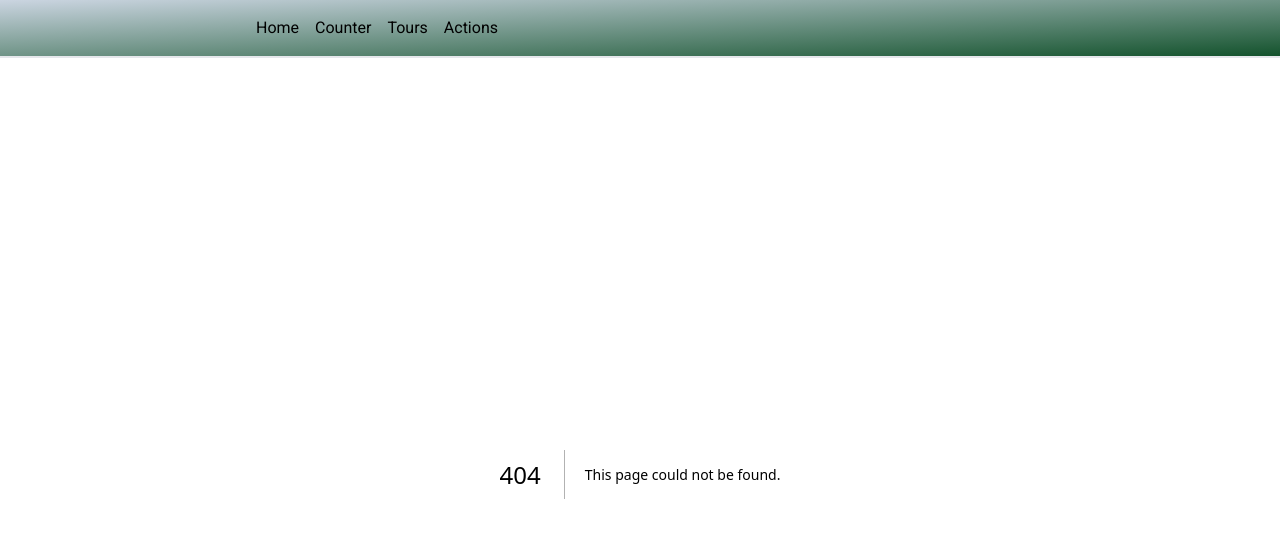
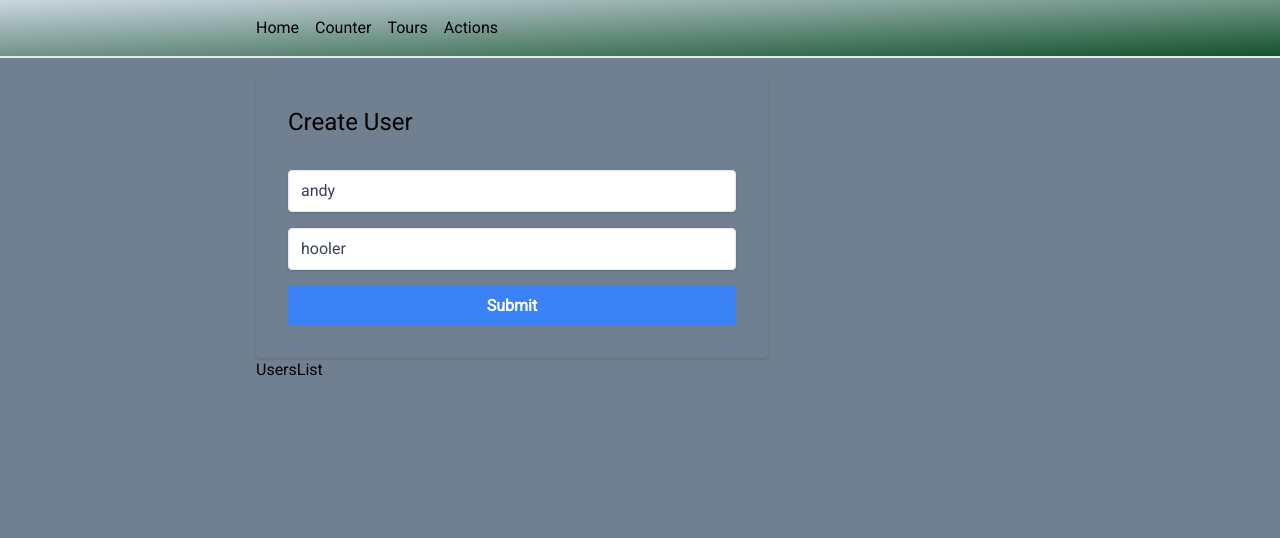
Before and after one commit to akolle/nextjs-tutorial, a Next.js app: page /actions in a window 1280 px wide. Before the commit this address had no page. Shown: the top 538 px of the page. Built offline with nearby package versions, Linux system fonts and the light colour scheme.

Commit message:
server actions

```diff
--- /dev/null
+++ b/app/actions/page.tsx
@@ -0,0 +1,12 @@
+import Form from '@/components/Form'
+import UsersList from '@/components/UsersList'
+
+function ActionsPage() {
+  return (
+    <div>
+      <Form />
+      <UsersList />
+    </div>
+  )
+}
+export default ActionsPage
--- /dev/null
+++ b/components/Form.tsx
@@ -0,0 +1,36 @@
+const createUser = async () => {
+  'use server'
+  console.log('created user...')
+}
+
+function Form() {
+  return (
+    <form className={formStyle} action={createUser}>
+      <h2 className="text-2xl capitalize mb-4">create user</h2>
+      <input
+        type="text"
+        name="firstName"
+        defaultValue="andy"
+        required
+        className={inputStyle}
+      />
+      <input
+        type="text"
+        name="lastName"
+        defaultValue="hooler"
+        required
+        className={inputStyle}
+      />
+      <button type="submit" className={btnStyle}>
+        submit
+      </button>
+    </form>
+  )
+}
+
+const formStyle = 'max-w-lg flex flex-col gap-y-4  shadow rounded p-8'
+const inputStyle = 'border shadow rounded py-2 px-3 text-gray-700'
+const btnStyle =
+  'bg-blue-500 hover:bg-blue-700 text-white font-bold py-2 px-4 rounded capitalize'
+
+export default Form
--- /dev/null
+++ b/components/UsersList.tsx
@@ -0,0 +1,4 @@
+function UsersList() {
+  return <div>UsersList</div>
+}
+export default UsersList
```
